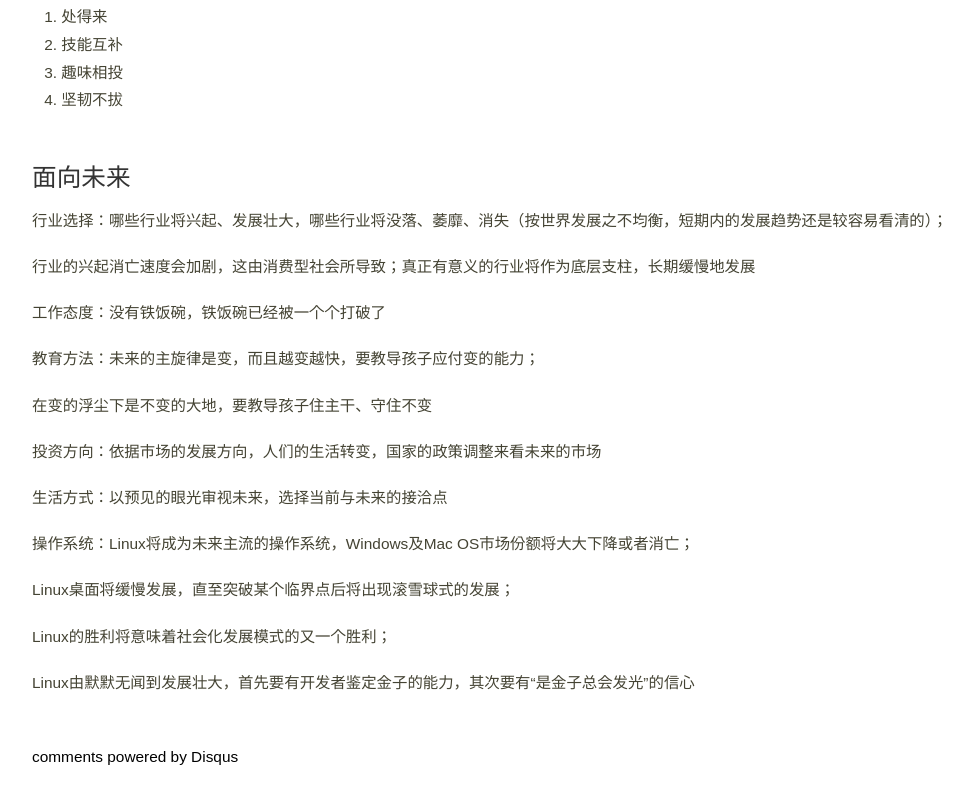
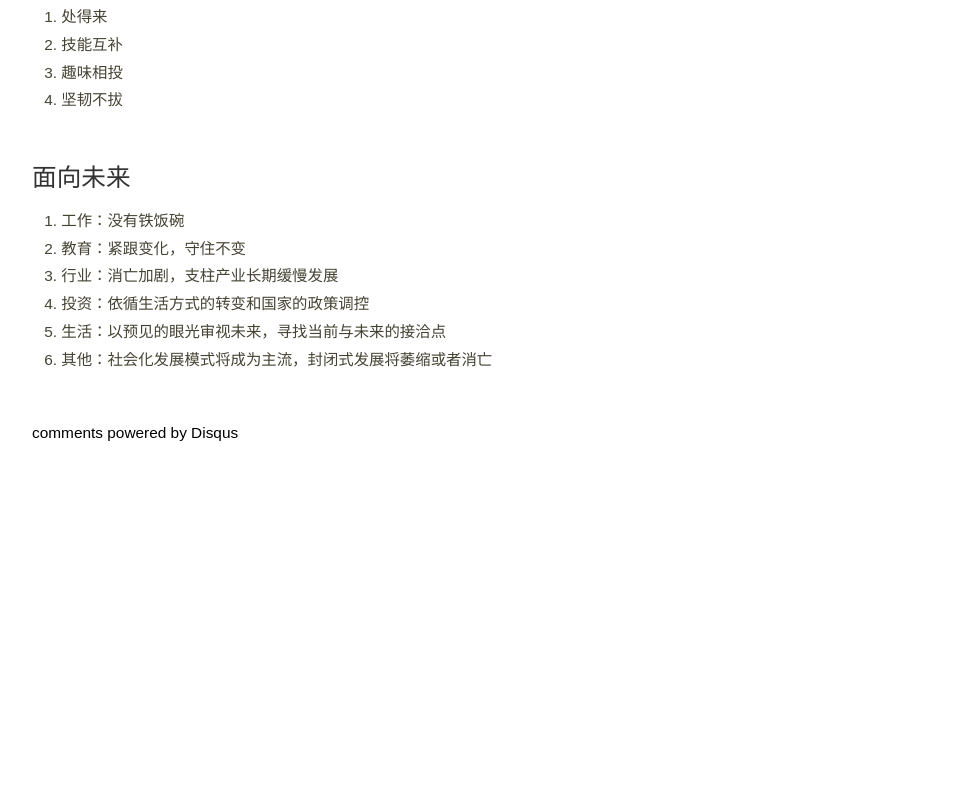
Before and after one commit to mzgcz/mzgcz.github.io, a plain HTML site: page game/index.html in a window 1280 px wide. Shown: the part 1090-1893 px from the top of the page, without its empty margins (96-1068 px from the left). After the commit the page ends 1576 px from the top, so only its background shows below. Drawn offline with Linux system fonts and the light colour scheme; a script that the page names is missing.

Commit message:
更新面向未来

```diff
--- a/game/index.html
+++ b/game/index.html
@@ -156,72 +156,24 @@
           <h2 id="section5">面向未来</h2>
         </div>
 
+        <div class="entrys">
+          <ol>
 
-        <div class="paragraph">
-          <p>
-            行业选择：哪些行业将兴起、发展壮大，哪些行业将没落、萎靡、消失（按世界发展之不均衡，短期内的发展趋势还是较容易看清的）；
-          </p>
+            <li>工作：没有铁饭碗</li>
+
+            <li>教育：紧跟变化，守住不变</li>
+
+            <li>行业：消亡加剧，支柱产业长期缓慢发展</li>
+
+            <li>投资：依循生活方式的转变和国家的政策调控</li>
+
+            <li>生活：以预见的眼光审视未来，寻找当前与未来的接洽点</li>
+
+            <li>其他：社会化发展模式将成为主流，封闭式发展将萎缩或者消亡</li>
+
+          </ol>
         </div>
 
-        <div class="paragraph">
-          <p>
-            行业的兴起消亡速度会加剧，这由消费型社会所导致；真正有意义的行业将作为底层支柱，长期缓慢地发展
-          </p>
-        </div>
-
-        <div class="paragraph">
-          <p>
-            工作态度：没有铁饭碗，铁饭碗已经被一个个打破了
-          </p>
-        </div>
-
-        <div class="paragraph">
-          <p>
-            教育方法：未来的主旋律是变，而且越变越快，要教导孩子应付变的能力；
-          </p>
-        </div>
-
-        <div class="paragraph">
-          <p>
-            在变的浮尘下是不变的大地，要教导孩子住主干、守住不变
-          </p>
-        </div>
-
-        <div class="paragraph">
-          <p>
-            投资方向：依据市场的发展方向，人们的生活转变，国家的政策调整来看未来的市场
-          </p>
-        </div>
-
-        <div class="paragraph">
-          <p>
-            生活方式：以预见的眼光审视未来，选择当前与未来的接洽点
-          </p>
-        </div>
-
-        <div class="paragraph">
-          <p>
-            操作系统：Linux将成为未来主流的操作系统，Windows及Mac OS市场份额将大大下降或者消亡；
-          </p>
-        </div>
-
-        <div class="paragraph">
-          <p>
-            Linux桌面将缓慢发展，直至突破某个临界点后将出现滚雪球式的发展；
-          </p>
-        </div>
-
-        <div class="paragraph">
-          <p>
-            Linux的胜利将意味着社会化发展模式的又一个胜利；
-          </p>
-        </div>
-
-        <div class="paragraph">
-          <p>
-            Linux由默默无闻到发展壮大，首先要有开发者鉴定金子的能力，其次要有“是金子总会发光”的信心
-          </p>
-        </div>
 
       </div>
       <br />
```
Also changed, not shown: 1 other file.
